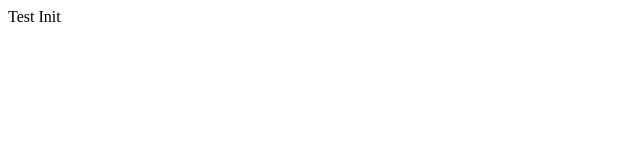
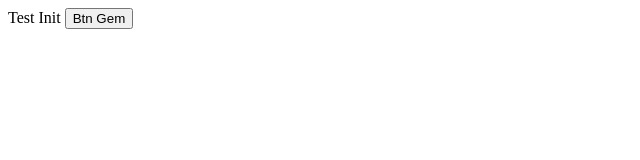
Before and after one commit to irfannudien/tugas-akhir-kc, a plain HTML site: page index.html in a window 1280 px wide. Shown: the whole page, without its empty margins (0-640 px from the left). Drawn offline with Linux system fonts and the light colour scheme.

Commit message:
update button

```diff
--- a/index.html
+++ b/index.html
@@ -7,5 +7,7 @@
   </head>
   <body>
     Test Init
+
+    <button id="Btn">Btn Gem</button>
   </body>
 </html>
```
